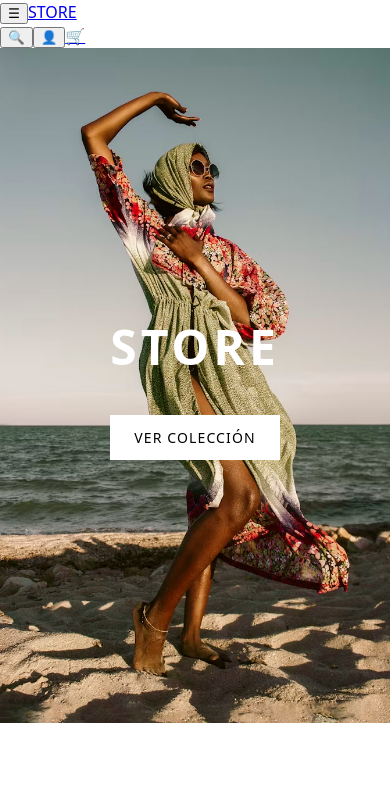
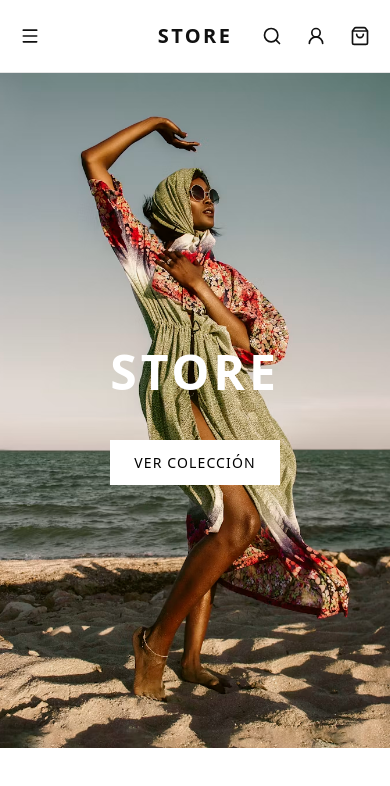
Before and after one commit to deligarbur/ecommerce-web-project, a React (Vite) app: page / in a window 390 px wide. Shown: the top 786 px of the page. Built offline with nearby package versions, Linux system fonts and the light colour scheme.

Commit message:
feat: add responsive header with icon navigation

```diff
--- a/package.json
+++ b/package.json
@@ -10,6 +10,7 @@
     "preview": "vite preview"
   },
   "dependencies": {
+    "lucide-react": "^1.41.0",
     "react": "^19.2.6",
     "react-dom": "^19.2.6",
     "react-router-dom": "^7.17.0"
@@ -24,5 +25,6 @@
     "eslint-plugin-react-refresh": "^0.5.2",
     "globals": "^17.6.0",
     "vite": "^8.0.12"
-  }
+  },
+  "packageManager": "pnpm@12.3.4+sha512.961aa41fb077da3a04a441d9f8e15ebc0c96da8ef710b2eb67bf9ee7cb0610eabd48f1fd85f51cffe73846785fa0f87c56a3a872a1d893f8446741b5cce45457"
 }
--- /dev/null
+++ b/src/components/Header.css
@@ -0,0 +1,122 @@
+.header {
+  position: relative;
+  z-index: 10;
+  display: grid;
+  grid-template-columns: 1fr auto 1fr;
+  align-items: center;
+  min-height: 4.5rem;
+  padding: 0 1.25rem;
+  border-bottom: 1px solid #e5e5e5;
+  background-color: #fff;
+}
+
+.header__menu-btn,
+.header__icon-btn {
+  display: grid;
+  place-items: center;
+  padding: 0.5rem;
+  border: 0;
+  color: #111;
+  background: transparent;
+  cursor: pointer;
+}
+
+.header__menu-btn {
+  justify-self: start;
+}
+
+.header__actions {
+  display: flex;
+  align-items: center;
+  justify-self: end;
+  gap: 0.5rem;
+}
+
+.header__menu-btn svg,
+.header__icon-btn svg,
+.header__cart svg {
+  width: 1.25rem;
+  height: 1.25rem;
+}
+
+.header__logo {
+  color: #111;
+  font-size: 1.25rem;
+  font-weight: 600;
+  letter-spacing: 0.12em;
+  text-decoration: none;
+}
+
+.header__cart {
+  display: grid;
+  place-items: center;
+  padding: 0.5rem;
+  color: #111;
+}
+
+.header__menu {
+  position: absolute;
+  top: 100%;
+  left: 0;
+  width: min(22rem, 100%);
+  padding: 1.5rem;
+  border-right: 1px solid #e5e5e5;
+  border-bottom: 1px solid #e5e5e5;
+  background-color: #fff;
+  box-shadow: 0 8px 20px rgb(0 0 0 / 8%);
+}
+
+.header__menu-section {
+  display: block;
+  color: #111;
+  text-decoration: none;
+}
+
+.header__menu-title {
+  margin: 2rem 0 0.75rem;
+  color: #666;
+  font-size: 0.75rem;
+  letter-spacing: 0.08em;
+  text-transform: uppercase;
+}
+
+.header__menu-list {
+  display: grid;
+  gap: 0.75rem;
+  margin: 0;
+  padding: 0;
+  list-style: none;
+}
+
+.header__menu-list a {
+  color: #111;
+  text-decoration: none;
+}
+
+.header__menu-btn:hover,
+.header__icon-btn:hover,
+.header__cart:hover,
+.header__menu-section:hover,
+.header__menu-list a:hover {
+  opacity: 0.6;
+}
+
+.header__menu-btn:focus-visible,
+.header__icon-btn:focus-visible,
+.header__cart:focus-visible,
+.header__logo:focus-visible,
+.header__menu a:focus-visible {
+  outline: 2px solid #111;
+  outline-offset: 3px;
+}
+
+@media (max-width: 600px) {
+  .header {
+    padding: 0 0.75rem;
+  }
+
+  .header__menu {
+    width: 100%;
+    box-sizing: border-box;
+  }
+}
--- a/src/components/Header.jsx
+++ b/src/components/Header.jsx
@@ -1,5 +1,7 @@
 import { useState } from 'react';
 import { Link } from 'react-router-dom';
+import { Menu, X, Search, UserRound, ShoppingBag } from 'lucide-react';
+import './Header.css';
 
 export function Header() {
   const [isMenuOpen, setIsMenuOpen] = useState(false);
@@ -9,10 +11,17 @@ export function Header() {
   };
 
   return (
-    <header>
+    <header className="header">
       {/* Botón hamburguesa */}
-      <button type="button" className="header__menu-btn" onClick={handleMenuToggle}>
-        {isMenuOpen ? 'x' : '☰'}
+      <button
+        type="button"
+        className="header__menu-btn"
+        onClick={handleMenuToggle}
+        aria-label={isMenuOpen ? 'Cerrar menú' : 'Abrir menú'}
+        aria-expanded={isMenuOpen}
+        aria-controls="header-menu"
+      >
+        {isMenuOpen ? <X aria-hidden="true" /> : <Menu aria-hidden="true" />}
       </button>
 
       {/* Logo */}
@@ -21,26 +30,30 @@ export function Header() {
       </Link>
 
       {/* Iconos derecha */}
-      <nav>
-        <button type="button" className="header__icon-btn">
-          🔍
+      <nav id="header-menu" className="header__actions">
+        <button type="button" className="header__icon-btn" aria-label="Buscar">
+          <Search aria-hidden="true" />
         </button>
-        <button type="button" className="header__icon-btn">
-          👤
+
+        <button type="button" className="header__icon-btn" aria-label="Mi cuenta">
+          <UserRound aria-hidden="true" />
         </button>
-        <Link to="/cart">🛒</Link>
+
+        <Link to="/cart" className="header__cart" aria-label="Ver carrito">
+          <ShoppingBag aria-hidden="true" />
+        </Link>
       </nav>
 
       {/* Menú desplegable */}
       {isMenuOpen && (
         <nav className="header__menu">
           {/* Novedades */}
-          <Link to="/catalog" className="header__menu-section">
+          <Link to="/catalog" className="header__menu-section" onClick={handleMenuToggle}>
             NOVEDADES
           </Link>
           {/* Colección */}
           <section className="header__menu-section">
-            <p className="header__menu-title">COLECCCIÓN</p>
+            <p className="header__menu-title">COLECCIÓN</p>
             <ul className="header__menu-list">
               <li>
                 <Link to="/catalog?category=cazadoras" onClick={handleMenuToggle}>
```
Also changed, not shown: 1 other file (tests, documents, lock files or other folders).
